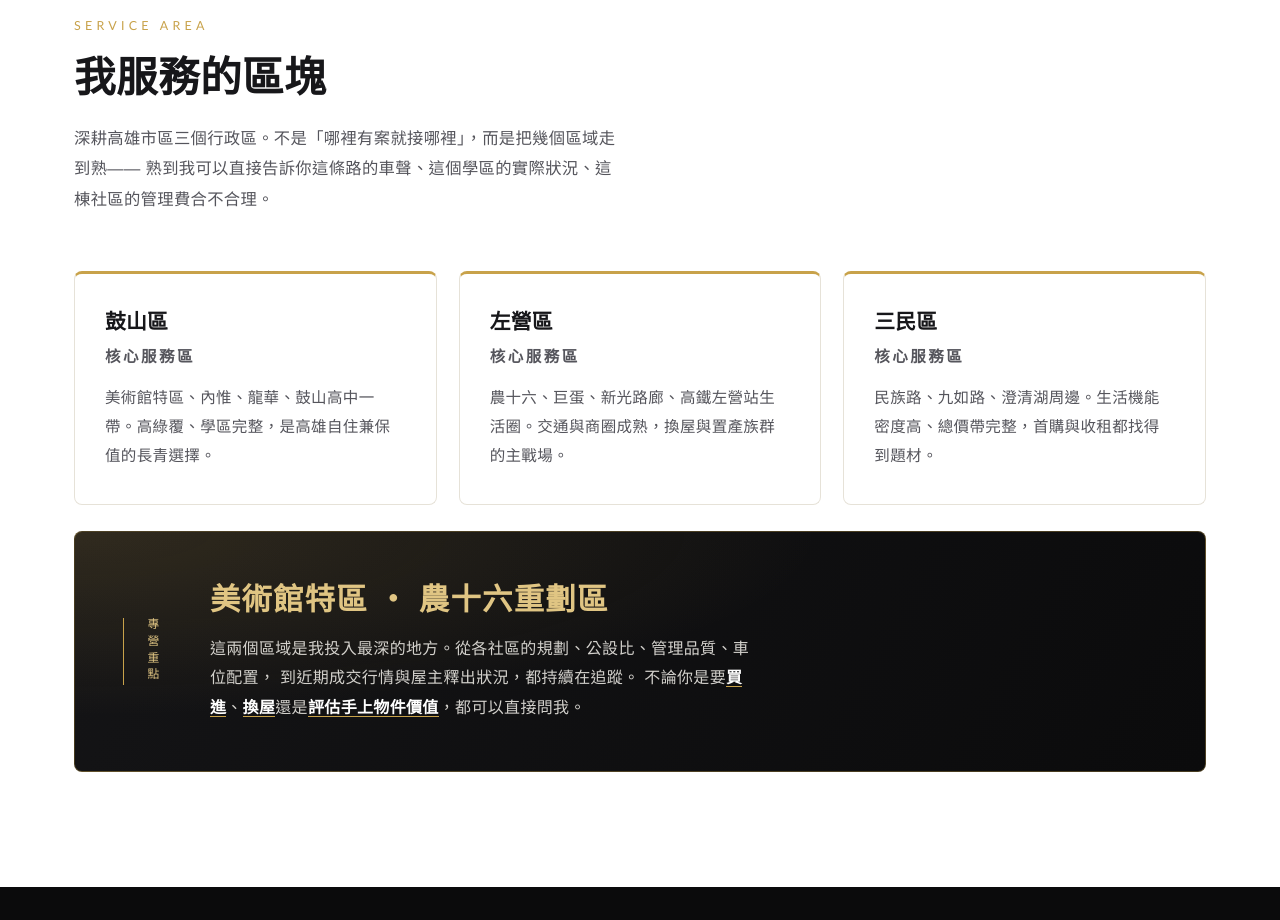
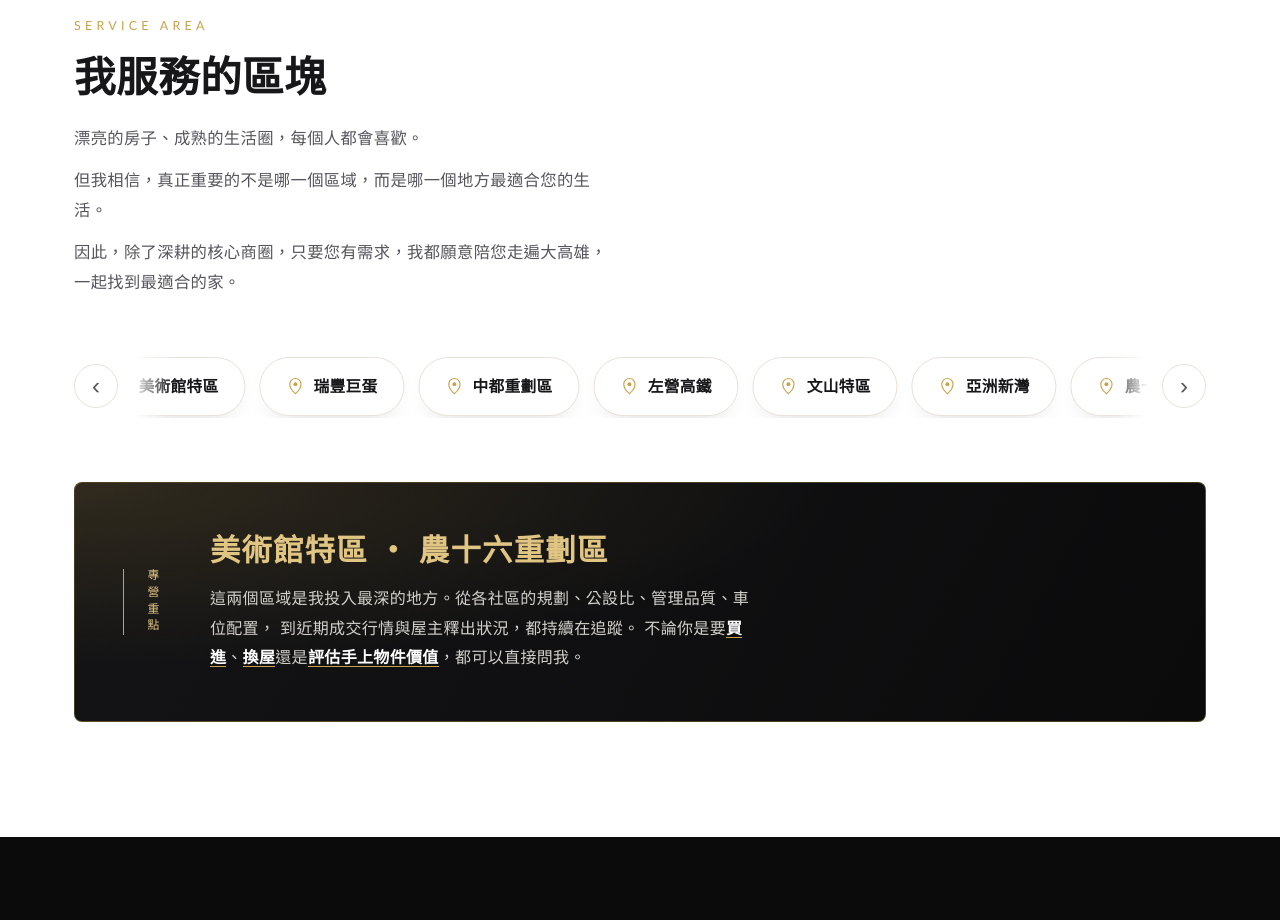
Before and after one commit to jiunjiun7-commits/maggie-official-site, a Next.js app: page / in a window 1280 px wide. Shown: the part 2020-2940 px from the top of the page. Built offline with nearby package versions, Linux system fonts and the light colour scheme.

Commit message:
服務區域改版：更新文案為以客戶生活為核心，三張區域卡改為七個區域的橫向浮動輪播

```diff
--- /dev/null
+++ b/src/app/_components/AreaCarousel.tsx
@@ -0,0 +1,124 @@
+"use client";
+
+import { useEffect, useRef } from "react";
+
+/** 淡金色的定位圖釘，取代表情符號，維持整站的黑金極簡調性 */
+function PinIcon() {
+  return (
+    <svg viewBox="0 0 24 24" width="18" height="18" aria-hidden="true">
+      <path
+        d="M12 2c-4.14 0-7.5 3.36-7.5 7.5 0 5.63 6.63 12 7.06 12.4a.6.6 0 0 0 .88 0c.43-.4 7.06-6.77 7.06-12.4C19.5 5.36 16.14 2 12 2Z"
+        fill="none"
+        stroke="currentColor"
+        strokeWidth="1.5"
+      />
+      <circle cx="12" cy="9.5" r="2.6" fill="currentColor" />
+    </svg>
+  );
+}
+
+/**
+ * 服務區域的橫向浮動輪播：預設緩慢自動捲動，滑鼠移上／鍵盤聚焦時暫停，
+ * 也可以用左右箭頭手動翻頁。
+ *
+ * 用 rAF 直接控制 transform，而不是 CSS animation，
+ * 是為了讓箭頭點擊可以和自動捲動共用同一個位置狀態，不會互相打架。
+ */
+export default function AreaCarousel({ areas }: { areas: string[] }) {
+  const trackRef = useRef<HTMLUListElement>(null);
+  const offset = useRef(0);
+  const paused = useRef(false);
+  const itemWidth = useRef(0);
+  const setWidth = useRef(0);
+
+  // 自動捲動要無縫循環，所以清單重複兩份
+  const loop = [...areas, ...areas];
+
+  useEffect(() => {
+    const track = trackRef.current;
+    if (!track) return;
+
+    const reduceMotion = window.matchMedia("(prefers-reduced-motion: reduce)").matches;
+
+    const measure = () => {
+      const firstItem = track.children[0] as HTMLElement | undefined;
+      const gap = parseFloat(getComputedStyle(track).columnGap || "0");
+      itemWidth.current = (firstItem?.offsetWidth || 0) + gap;
+      setWidth.current = itemWidth.current * areas.length;
+    };
+    measure();
+
+    const resizeObserver = new ResizeObserver(measure);
+    resizeObserver.observe(track);
+
+    let frame = 0;
+    const speed = 0.45; // px / frame，慢速漂浮感
+
+    const tick = () => {
+      if (!paused.current && !reduceMotion && setWidth.current > 0) {
+        offset.current += speed;
+        if (offset.current >= setWidth.current) offset.current -= setWidth.current;
+        track.style.transform = `translateX(${-offset.current}px)`;
+      }
+      frame = requestAnimationFrame(tick);
+    };
+    frame = requestAnimationFrame(tick);
+
+    return () => {
+      cancelAnimationFrame(frame);
+      resizeObserver.disconnect();
+    };
+  }, [areas.length]);
+
+  const nudge = (direction: 1 | -1) => {
+    const track = trackRef.current;
+    if (!track || setWidth.current <= 0) return;
+    offset.current += direction * itemWidth.current;
+    if (offset.current < 0) offset.current += setWidth.current;
+    if (offset.current >= setWidth.current) offset.current -= setWidth.current;
+    track.style.transition = "transform .45s cubic-bezier(.22,.61,.36,1)";
+    track.style.transform = `translateX(${-offset.current}px)`;
+    window.setTimeout(() => {
+      if (track) track.style.transition = "";
+    }, 460);
+  };
+
+  return (
+    <div
+      className="area-carousel"
+      onMouseEnter={() => (paused.current = true)}
+      onMouseLeave={() => (paused.current = false)}
+      onFocus={() => (paused.current = true)}
+      onBlur={() => (paused.current = false)}
+    >
+      <button
+        type="button"
+        className="area-carousel__arrow area-carousel__arrow--prev"
+        aria-label="上一個區域"
+        onClick={() => nudge(-1)}
+      >
+        ‹
+      </button>
+
+      <div className="area-carousel__viewport">
+        <ul className="area-carousel__track" ref={trackRef}>
+          {loop.map((name, index) => (
+            <li className="area-carousel__chip" key={`${name}-${index}`} aria-hidden={index >= areas.length}>
+              <span className="area-carousel__pin"><PinIcon /></span>
+              <span>{name}</span>
+            </li>
+          ))}
+        </ul>
+      </div>
+
+      <button
+        type="button"
+        className="area-carousel__arrow area-carousel__arrow--next"
+        aria-label="下一個區域"
+        onClick={() => nudge(1)}
+      >
+        ›
+      </button>
+    </div>
+  );
+}
--- a/src/app/page.tsx
+++ b/src/app/page.tsx
@@ -1,5 +1,6 @@
 import Image from "next/image";
 import Link from "next/link";
+import AreaCarousel from "@/app/_components/AreaCarousel";
 import CountUp from "@/app/_components/CountUp";
 import ReviewMarquee from "@/app/_components/ReviewMarquee";
 import SiteInteractions from "@/app/_components/SiteInteractions";
@@ -17,20 +18,7 @@ const TOTAL_DEALS = 24;
 const LINE_URL = PROFILE.social.line;
 const TEL_URL = `tel:${PROFILE.phoneRaw}`;
 
-const AREAS = [
-  {
-    name: "鼓山區",
-    text: "美術館特區、內惟、龍華、鼓山高中一帶。高綠覆、學區完整，是高雄自住兼保值的長青選擇。"
-  },
-  {
-    name: "左營區",
-    text: "農十六、巨蛋、新光路廊、高鐵左營站生活圈。交通與商圈成熟，換屋與置產族群的主戰場。"
-  },
-  {
-    name: "三民區",
-    text: "民族路、九如路、澄清湖周邊。生活機能密度高、總價帶完整，首購與收租都找得到題材。"
-  }
-];
+const AREAS = ["農十六", "美術館特區", "瑞豐巨蛋", "中都重劃區", "左營高鐵", "文山特區", "亞洲新灣"];
 
 const SERVICES = [
   {
@@ -240,20 +228,13 @@ export default function HomePage() {
           <div className="wrap">
             <p className="eyebrow">Service Area</p>
             <h2 className="section__title">我服務的區塊</h2>
-            <p className="section__sub">
-              深耕高雄市區三個行政區。不是「哪裡有案就接哪裡」，而是把幾個區域走到熟——
-              熟到我可以直接告訴你這條路的車聲、這個學區的實際狀況、這棟社區的管理費合不合理。
-            </p>
+            <div className="section__sub area-intro">
+              <p>漂亮的房子、成熟的生活圈，每個人都會喜歡。</p>
+              <p>但我相信，真正重要的不是哪一個區域，而是哪一個地方最適合您的生活。</p>
+              <p>因此，除了深耕的核心商圈，只要您有需求，我都願意陪您走遍大高雄，一起找到最適合的家。</p>
+            </div>
 
-            <div className="cards cards--3">
-              {AREAS.map((area) => (
-                <article className="card card--area" key={area.name}>
-                  <h3>{area.name}</h3>
-                  <p className="card__tag">核心服務區</p>
-                  <p>{area.text}</p>
-                </article>
-              ))}
-            </div>
+            <AreaCarousel areas={AREAS} />
 
             <div className="focus">
               <div className="focus__label">專營重點</div>
--- a/src/app/site.css
+++ b/src/app/site.css
@@ -252,7 +252,6 @@ p:last-child{ margin-bottom:0; }
 
 /* ---------- 卡片 ---------- */
 .cards{ display:grid; gap:22px; }
-.cards--3{ grid-template-columns:repeat(3,1fr); }
 .cards--2{ grid-template-columns:repeat(2,1fr); }
 
 .card{
@@ -262,12 +261,6 @@ p:last-child{ margin-bottom:0; }
 .card:hover{ transform:translateY(-5px); border-color:var(--yongyi-BALLET); box-shadow:0 18px 40px -20px rgba(43,33,38,.28); }
 .card h3{ font-size:1.3rem; margin:0 0 6px; }
 .card p{ color:var(--ink-soft); font-size:.97rem; }
-
-.card--area{ border-top:3px solid var(--yongyi-LIPSTICK); }
-.card__tag{
-  display:inline-block; font-size:.72rem; letter-spacing:.16em; font-weight:700;
-  color:var(--yongyi-MOSS); margin:0 0 12px !important;
-}
 
 .card--svc{ position:relative; padding-top:44px; }
 .card__no{
@@ -284,6 +277,38 @@ p:last-child{ margin-bottom:0; }
   width:8px; height:8px; border-radius:50%;
   background:var(--yongyi-BALLET); border:2px solid var(--yongyi-LIPSTICK);
 }
+
+.area-intro p{ margin-bottom:.7em; }
+.area-intro p:last-child{ margin-bottom:0; }
+
+/* ---------- 服務區域：橫向浮動輪播 ---------- */
+.area-carousel{
+  position:relative; display:flex; align-items:center; gap:14px;
+  margin:clamp(28px,4vw,44px) 0 clamp(40px,5vw,64px);
+}
+.area-carousel__viewport{
+  overflow:hidden; flex:1; min-width:0;
+  -webkit-mask-image:linear-gradient(90deg,transparent,#000 4%,#000 96%,transparent);
+  mask-image:linear-gradient(90deg,transparent,#000 4%,#000 96%,transparent);
+}
+.area-carousel__track{ display:flex; gap:14px; width:max-content; list-style:none; margin:0; padding:2px; }
+.area-carousel__chip{
+  display:flex; align-items:center; gap:9px; white-space:nowrap;
+  padding:14px 26px; border-radius:999px;
+  border:1px solid var(--line); background:var(--paper);
+  font-weight:700; font-size:.98rem; color:var(--ink);
+  box-shadow:0 10px 26px -18px rgba(43,33,38,.35);
+}
+.area-carousel__pin{ display:inline-flex; color:var(--yongyi-LIPSTICK); flex:0 0 auto; }
+.area-carousel__arrow{
+  flex:0 0 auto; width:44px; height:44px; border-radius:50%;
+  border:1px solid var(--line); background:var(--paper);
+  font-size:1.5rem; line-height:1; color:var(--ink-soft); cursor:pointer; padding:0;
+  display:grid; place-items:center;
+  transition:border-color .25s var(--ease), color .25s var(--ease), transform .2s var(--ease);
+}
+.area-carousel__arrow:hover{ border-color:var(--yongyi-LIPSTICK); color:var(--yongyi-LIPSTICK); transform:translateY(-1px); }
+.area-carousel__arrow:active{ transform:translateY(0); }
 
 /* ---------- 專營重點 ---------- */
 .focus{
@@ -586,7 +611,6 @@ a.contact__v:hover{ color:var(--yongyi-CERISE); text-decoration:underline; }
    RWD
    ========================================================================== */
 @media (max-width:1024px){
-  .cards--3{ grid-template-columns:1fr 1fr; }
   .flow__list{ grid-template-columns:repeat(3,1fr); }
   .nav__links{ gap:18px; }
   .nav__links a{ font-size:.88rem; }
@@ -594,6 +618,10 @@ a.contact__v:hover{ color:var(--yongyi-CERISE); text-decoration:underline; }
 
 @media (max-width:880px){
   html{ scroll-padding-top:70px; }
+
+  .area-carousel{ gap:8px; }
+  .area-carousel__chip{ padding:12px 18px; font-size:.9rem; }
+  .area-carousel__arrow{ width:38px; height:38px; font-size:1.3rem; }
 
   .nav__inner{ height:64px; gap:14px; flex-wrap:wrap; }
   .nav__cta{ display:none; }
@@ -618,7 +646,7 @@ a.contact__v:hover{ color:var(--yongyi-CERISE); text-decoration:underline; }
   .side-photo{ max-width:260px; margin-top:24px; }
   .award{ grid-template-columns:1fr; }
   .award__photo{ max-width:340px; margin-inline:auto; }
-  .cards--3,.cards--2{ grid-template-columns:1fr; }
+  .cards--2{ grid-template-columns:1fr; }
   .stats,.stats--2{ grid-template-columns:1fr; }
   .bigstat__grid{ grid-template-columns:1fr; gap:28px; }
   .bigstat__grid::before{
```
